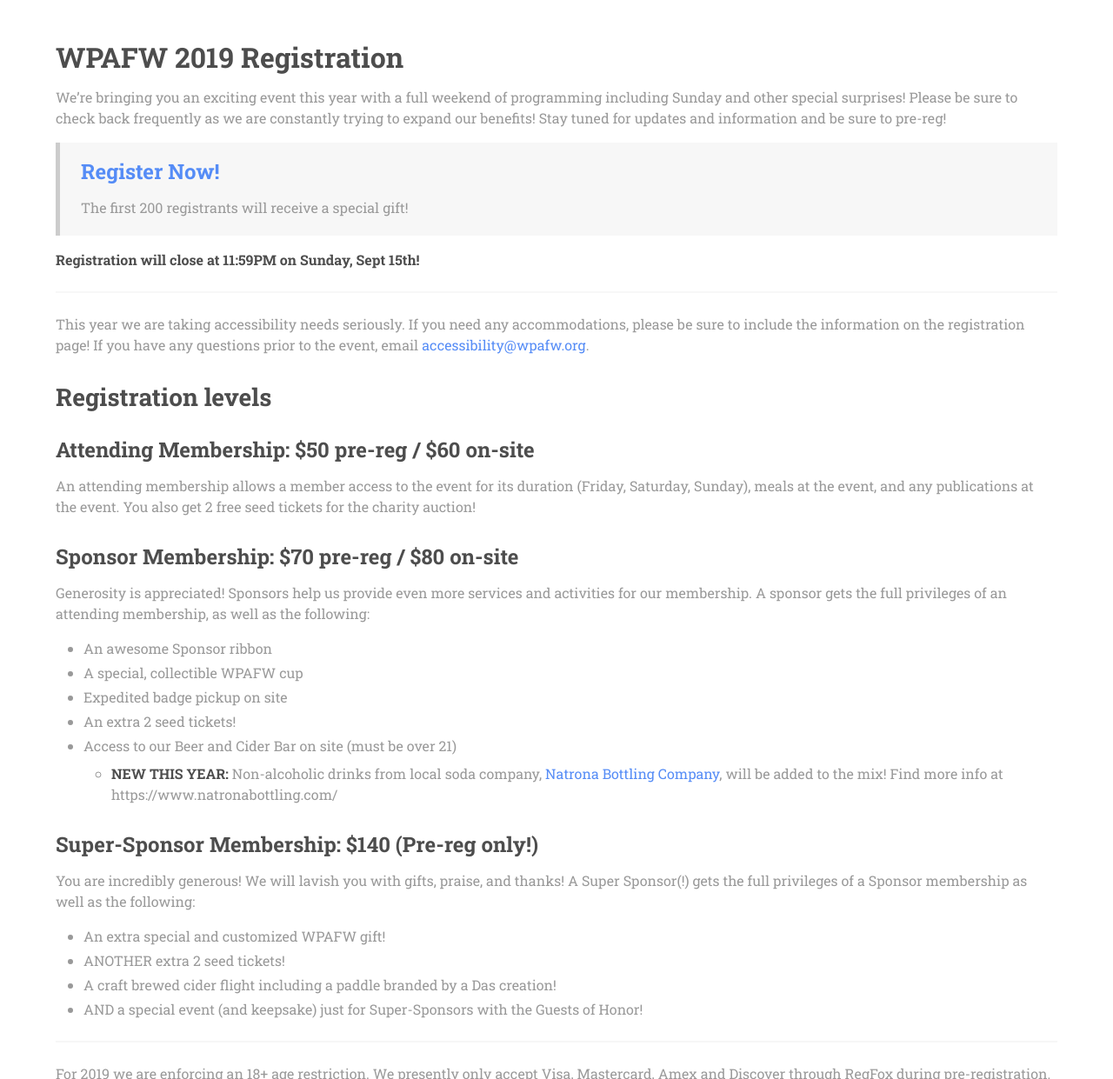
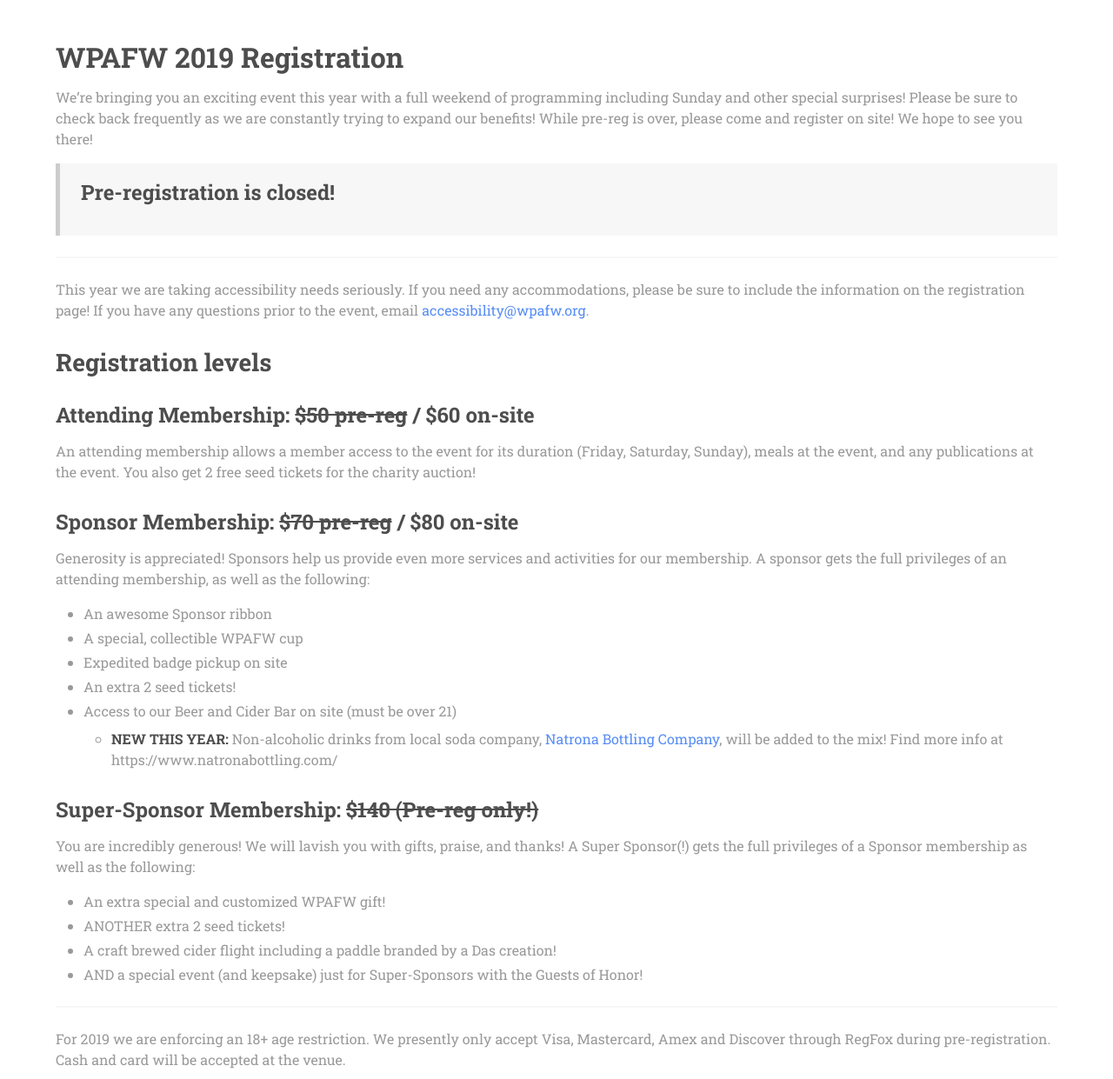
Before and after one commit to wpafw/wpafw.org, a Jekyll site: the page built from registration.md, in a window 1280 px wide and 1400 px high, scrolled down 228 px. Shown: the part 159-1400 px from the top of the window at 87% size. Built offline with Jekyll 4.4.1, drawn with Linux system fonts in a browser that asks for light colours; nearby versions of some CDN libraries.

Commit message:
close preregistration

```diff
--- a/registration.md
+++ b/registration.md
@@ -9,23 +9,20 @@ permalink: /registration
 ---
 
 # WPAFW 2019 Registration
-We're bringing you an exciting event this year with a full weekend of programming including Sunday and other special surprises! Please be sure to check back frequently as we are constantly trying to expand our benefits! Stay tuned for updates and information and be sure to pre-reg!
+We're bringing you an exciting event this year with a full weekend of programming including Sunday and other special surprises! Please be sure to check back frequently as we are constantly trying to expand our benefits! While pre-reg is over, please come and register on site! We hope to see you there!
 
-> ### [Register Now!](https://wpafw.regfox.com/western-pa-furry-weekend-2019)
-> The first 200 registrants will receive a special gift!
-
-**Registration will close at 11:59PM on Sunday, Sept 15th!**
+> ### **Pre-registration is closed!**
 
 ---
 
 This year we are taking accessibility needs seriously. If you need any accommodations, please be sure to include the information on the registration page! If you have any questions prior to the event, email [accessibility@wpafw.org](mailto:accessibility@wpafw.org).
 
 ## Registration levels
-### Attending Membership: $50 pre-reg / $60 on-site
+### Attending Membership: ~~$50 pre-reg~~ / $60 on-site
 An attending membership allows a member access to the event for its duration (Friday, Saturday, Sunday), meals at the event, and any publications at the event.
 You also get 2 free seed tickets for the charity auction!
 
-### Sponsor Membership: $70 pre-reg / $80 on-site
+### Sponsor Membership: ~~$70 pre-reg~~ / $80 on-site
 Generosity is appreciated! Sponsors help us provide even more services and activities for our membership. A sponsor gets the full privileges of an attending membership, as well as the following:
 
 * An awesome Sponsor ribbon
@@ -35,7 +32,7 @@ Generosity is appreciated! Sponsors help us provide even more services and activ
 * Access to our Beer and Cider Bar on site (must be over 21)
   * **NEW THIS YEAR:** Non-alcoholic drinks from local soda company, [Natrona Bottling Company](https://www.natronabottling.com/), will be added to the mix!  Find more info at https://www.natronabottling.com/
 
-### Super-Sponsor Membership: $140 (Pre-reg only!)
+### Super-Sponsor Membership: ~~$140 (Pre-reg only!)~~
 You are incredibly generous! We will lavish you with gifts, praise, and thanks! A Super Sponsor(!) gets the full privileges of a Sponsor membership as well as the following:
 
 * An extra special and customized WPAFW gift!
```
